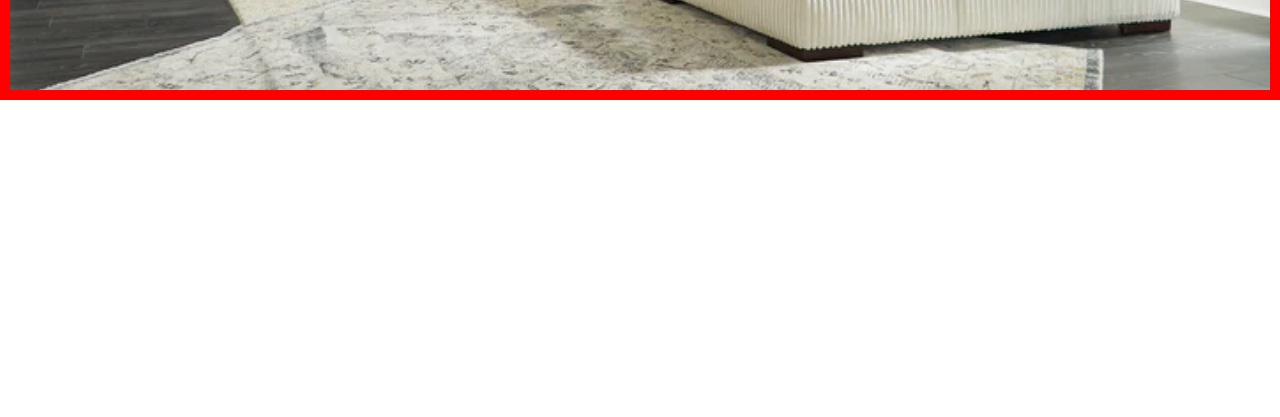
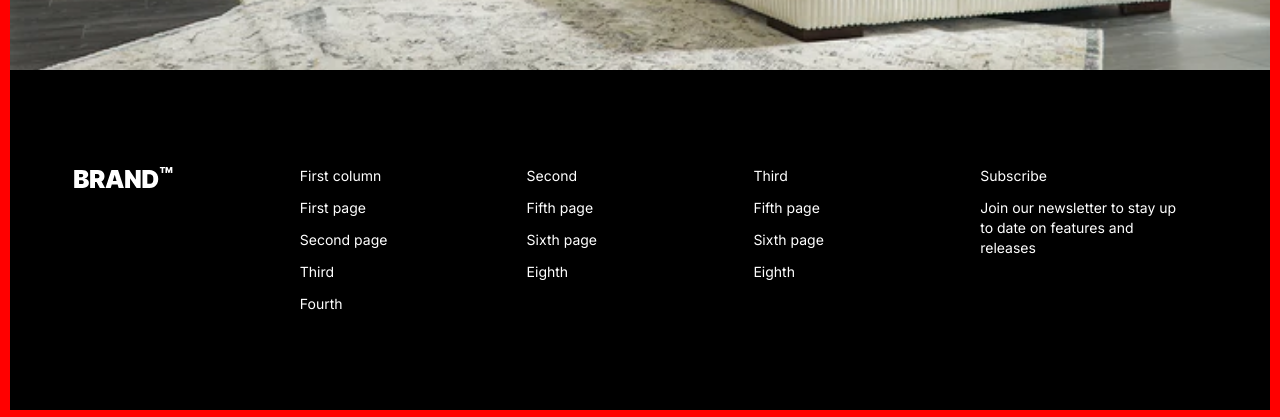
Before and after one commit to nikabliadze23/task10, a plain HTML site: page index.html in a window 1280 px wide. Shown: the part 1904-2321 px from the top of the page. Before the commit the page ends 2004 px from the top, so only its background shows below. Drawn offline with Linux system fonts and the light colour scheme.

Commit message:
add footer
add footer

```diff
--- a/CSS/style.css
+++ b/CSS/style.css
@@ -133,7 +133,7 @@ h2 {
 }
 
 .MotherDiv {
-  border: 5px solid red;
+  /* border: 5px solid red; */
   width: 90%;
   margin-inline: auto;
   display: flex;
@@ -141,7 +141,7 @@ h2 {
 }
 
 .Child1 {
-  border: 5px solid green;
+  /* border: 5px solid green; */
   width: 30%;
   display: flex;
   flex-direction: column;
@@ -274,3 +274,39 @@ h4 {
   align-items: center;
   width: 7.3%;
 }
+/* ENDING OF SECTION 4 */
+
+/* ?FOOTER  */
+
+footer {
+  width: 100%;
+  margin-inline: auto;
+  background: #000000;
+  padding: 96px 0px;
+}
+
+.MainFooterDiv {
+  display: flex;
+  width: 90%;
+  /* border: 5px solid rebeccapurple; */
+  margin-inline: auto;
+}
+
+.Footer2div {
+  font-style: normal;
+  font-weight: 400;
+  font-size: 14px;
+  line-height: 20px;
+  color: #ffffff;
+  display: flex;
+  flex-direction: column;
+  row-gap: 12px;
+}
+.MainFooterDiv div {
+  width: 20%;
+  /* border: 5px solid brown; */
+}
+
+.Footer2div p {
+  width: 90%;
+}
--- a/index.html
+++ b/index.html
@@ -134,16 +134,53 @@
       <!-- ?SECTION 4 -->
       <section class="Section_4">
         <div class="SectionDiv_4">
-            <p class="S4_P">Tagline</p>
+          <p class="S4_P">Tagline</p>
 
-            <h4>
-                Long headline to turn your visitors into users
-            </h4>
-            <div class="S4_action_div">
-                <p class="Action_P">Action</p>
-            </div>
+          <h4>Long headline to turn your visitors into users</h4>
+          <div class="S4_action_div">
+            <p class="Action_P">Action</p>
+          </div>
         </div>
       </section>
+      <!-- ENDING OF SECTION 4 -->
+
+      <!-- ?FOOTER  -->
+
+      <footer>
+        <div class="MainFooterDiv">
+          <div class="Footer2div">
+            <img class="Footer_svg" src="Photos/logo (1).svg" alt="" />
+          </div>
+          <div class="Footer2div">
+            <h5>First column</h5>
+            <p>First page</p>
+            <p>Second page</p>
+            <p>Third</p>
+            <p>Fourth</p>
+          </div>
+
+          <div class="Footer2div">
+            <h5>Second</h5>
+            <p>Fifth page</p>
+            <p>Sixth page</p>
+            <p>Eighth</p>
+          </div>
+
+          <div class="Footer2div">
+            <h5>Third</h5>
+            <p>Fifth page</p>
+            <p>Sixth page</p>
+            <p>Eighth</p>
+          </div>
+
+          <div class="Footer2div">
+            <h6>Subscribe</h6>
+            <p>
+              Join our newsletter to stay up to date on features and releases
+            </p>
+          </div>
+        </div>
+      </footer>
     </div>
     <!-- !ENDING OF CONTAINER  -->
   </body>
```
Also changed, not shown: Photos/logo (1).svg (added).
